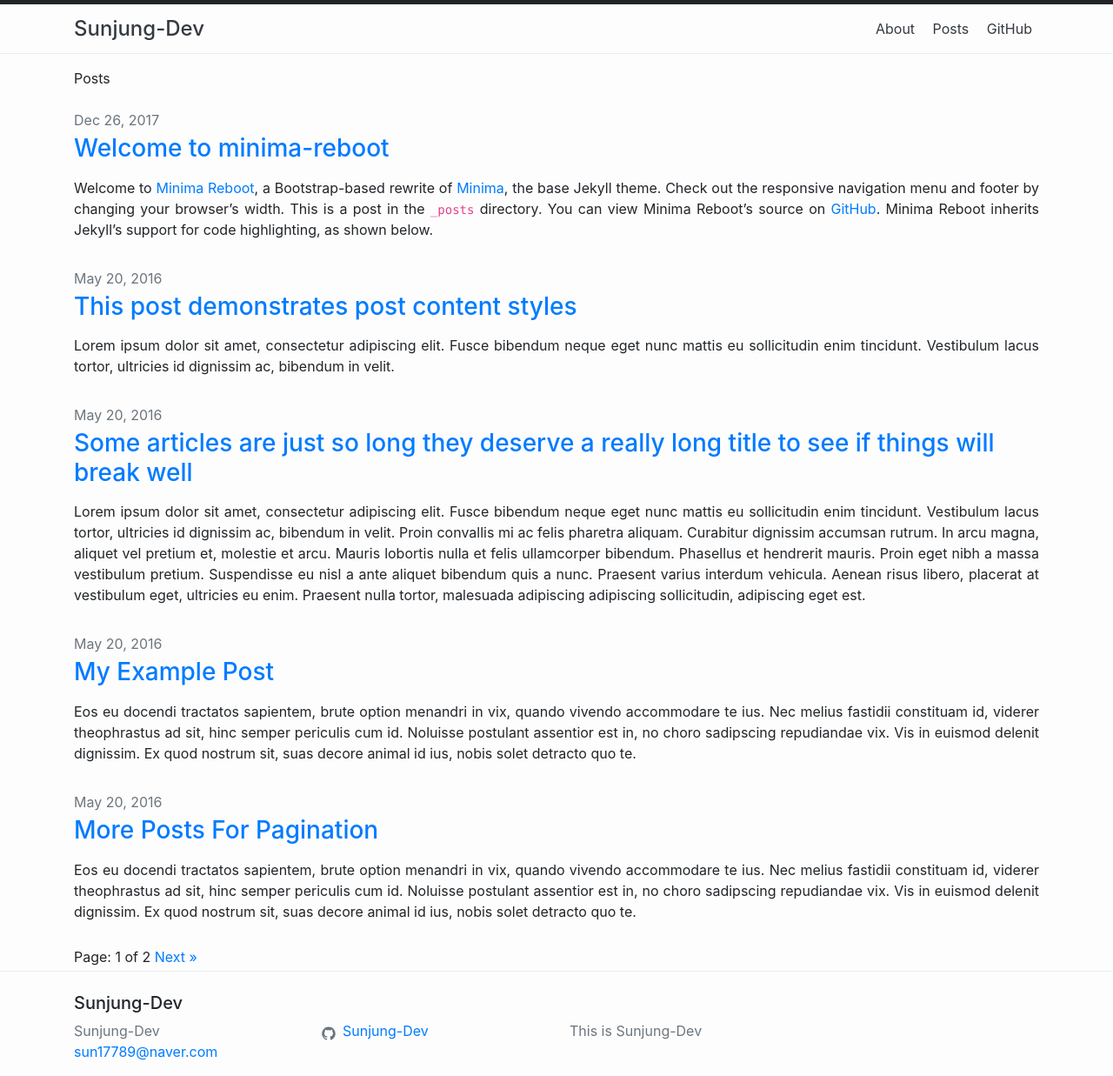
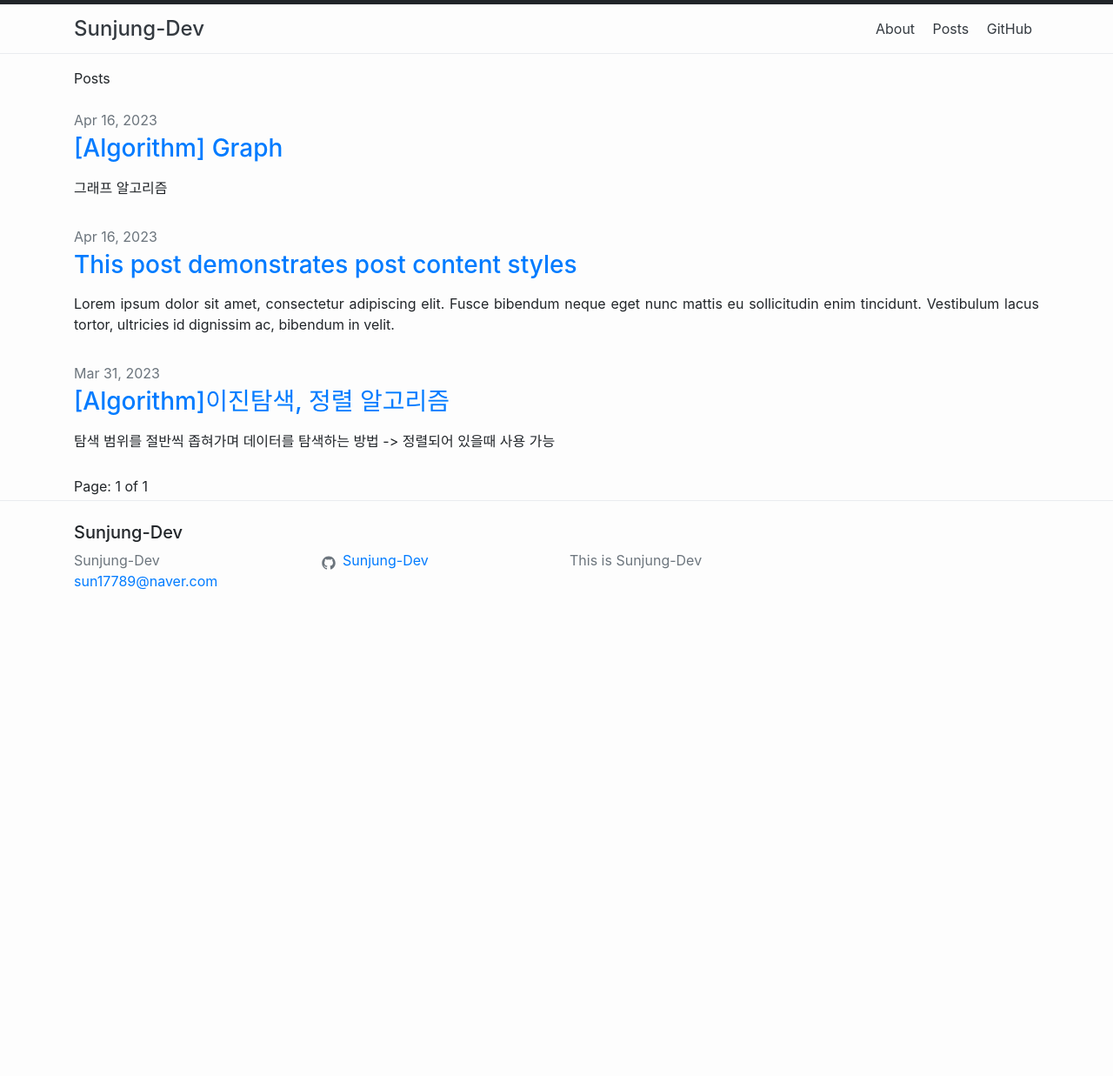
Before and after one commit to Sunjung-Dev/sunjung-dev.github.io, a Jekyll site: the page built from index.html, in a window 1280 px wide. Shown: the whole page at 87% size. Built offline with Jekyll 4.4.1, drawn with Linux system fonts in a browser that asks for light colours; the list of posts is cut into pages by our own code; after the commit the page ends 900 px from its top, so only the background shows below that.

Commit message:
add before posts

```diff
--- a/_includes/header.html
+++ b/_includes/header.html
@@ -10,7 +10,7 @@
         <label for="nav-trigger" aria-label="button" class="m-2 d-inline-block d-md-none navbar-toggler-icon">
         </label>
 
-        <div id="nav-menu" class="d-none d-md-block">
+        <div id="-menu" class="d-none d-md-block">
           {% for path in page_paths %}
             {% assign my_page = site.pages | where: "path", path | first %}
             {% if my_page.title %}
--- a/_posts/2016-05-20-more-posts-for-pagination.md
+++ /dev/null
@@ -1,5 +0,0 @@
----
-layout: post
----
-
-Eos eu docendi tractatos sapientem, brute option menandri in vix, quando vivendo accommodare te ius. Nec melius fastidii constituam id, viderer theophrastus ad sit, hinc semper periculis cum id. Noluisse postulant assentior est in, no choro sadipscing repudiandae vix. Vis in euismod delenit dignissim. Ex quod nostrum sit, suas decore animal id ius, nobis solet detracto quo te.
--- a/_posts/2016-05-20-my-example-post.md
+++ /dev/null
@@ -1,12 +0,0 @@
----
-layout: post
----
-
-Eos eu docendi tractatos sapientem, brute option menandri in vix, quando vivendo accommodare te ius. Nec melius fastidii constituam id, viderer theophrastus ad sit, hinc semper periculis cum id. Noluisse postulant assentior est in, no choro sadipscing repudiandae vix. Vis in euismod delenit dignissim. Ex quod nostrum sit, suas decore animal id ius, nobis solet detracto quo te.
-
-{% comment %}
-Might you have an include in your theme? Why not try it here!
-{% include my-themes-great-include.html %}
-{% endcomment %}
-
-No laudem altera adolescens has, volumus lucilius eum no. Eam ei nulla audiam efficiantur. Suas affert per no, ei tale nibh sea. Sea ne magna harum, in denique scriptorem sea, cetero alienum tibique ei eos. Labores persequeris referrentur eos ei.
--- a/_posts/2016-05-20-super-long-article.md
+++ /dev/null
@@ -1,11 +0,0 @@
----
-layout: post
-title: "Some articles are just so long they deserve a really long title to see if things will break well"
-categories: misc
----
-
-Lorem ipsum dolor sit amet, consectetur adipiscing elit. Fusce bibendum neque eget nunc mattis eu sollicitudin enim tincidunt. Vestibulum lacus tortor, ultricies id dignissim ac, bibendum in velit. Proin convallis mi ac felis pharetra aliquam. Curabitur dignissim accumsan rutrum. In arcu magna, aliquet vel pretium et, molestie et arcu. Mauris lobortis nulla et felis ullamcorper bibendum. Phasellus et hendrerit mauris. Proin eget nibh a massa vestibulum pretium. Suspendisse eu nisl a ante aliquet bibendum quis a nunc. Praesent varius interdum vehicula. Aenean risus libero, placerat at vestibulum eget, ultricies eu enim. Praesent nulla tortor, malesuada adipiscing adipiscing sollicitudin, adipiscing eget est.
-
-Lorem ipsum dolor sit amet, consectetur adipiscing elit. Fusce bibendum neque eget nunc mattis eu sollicitudin enim tincidunt. Vestibulum lacus tortor, ultricies id dignissim ac, bibendum in velit. Proin convallis mi ac felis pharetra aliquam. Curabitur dignissim accumsan rutrum. In arcu magna, aliquet vel pretium et, molestie et arcu. Mauris lobortis nulla et felis ullamcorper bibendum. Phasellus et hendrerit mauris. Proin eget nibh a massa vestibulum pretium. Suspendisse eu nisl a ante aliquet bibendum quis a nunc. Praesent varius interdum vehicula. Aenean risus libero, placerat at vestibulum eget, ultricies eu enim. Praesent nulla tortor, malesuada adipiscing adipiscing sollicitudin, adipiscing eget est.
-
-Lorem ipsum dolor sit amet, consectetur adipiscing elit. Fusce bibendum neque eget nunc mattis eu sollicitudin enim tincidunt. Vestibulum lacus tortor, ultricies id dignissim ac, bibendum in velit. Proin convallis mi ac felis pharetra aliquam. Curabitur dignissim accumsan rutrum. In arcu magna, aliquet vel pretium et, molestie et arcu. Mauris lobortis nulla et felis ullamcorper bibendum. Phasellus et hendrerit mauris. Proin eget nibh a massa vestibulum pretium. Suspendisse eu nisl a ante aliquet bibendum quis a nunc. Praesent varius interdum vehicula. Aenean risus libero, placerat at vestibulum eget, ultricies eu enim. Praesent nulla tortor, malesuada adipiscing adipiscing sollicitudin, adipiscing eget est.
--- a/github.md
+++ b/github.md
@@ -1,5 +1,5 @@
 ---
 title: GitHub
 redirect_to:
-  - http://www.github.com/aterenin/minima-reboot/
+  - https://github.com/Sunjung-Dev
 ---
```
Also changed, not shown: _posts/2016-05-20-even-more-posts-for-pagination.md (deleted, +0 -5 lines), _posts/2023-04-01-이진탐색.md (added, +35 -0 lines), _posts/2023-04-16-이진탐색.md (added, +23 -0 lines), _posts/2023-0317-firstpost.md (renamed from _posts/2017-12-26-welcome-to-minima-reboot.md), _posts/2023-04-16-webrtc.md (renamed from _posts/2016-05-20-this-post-demonstrates-post-content-styles.md).
